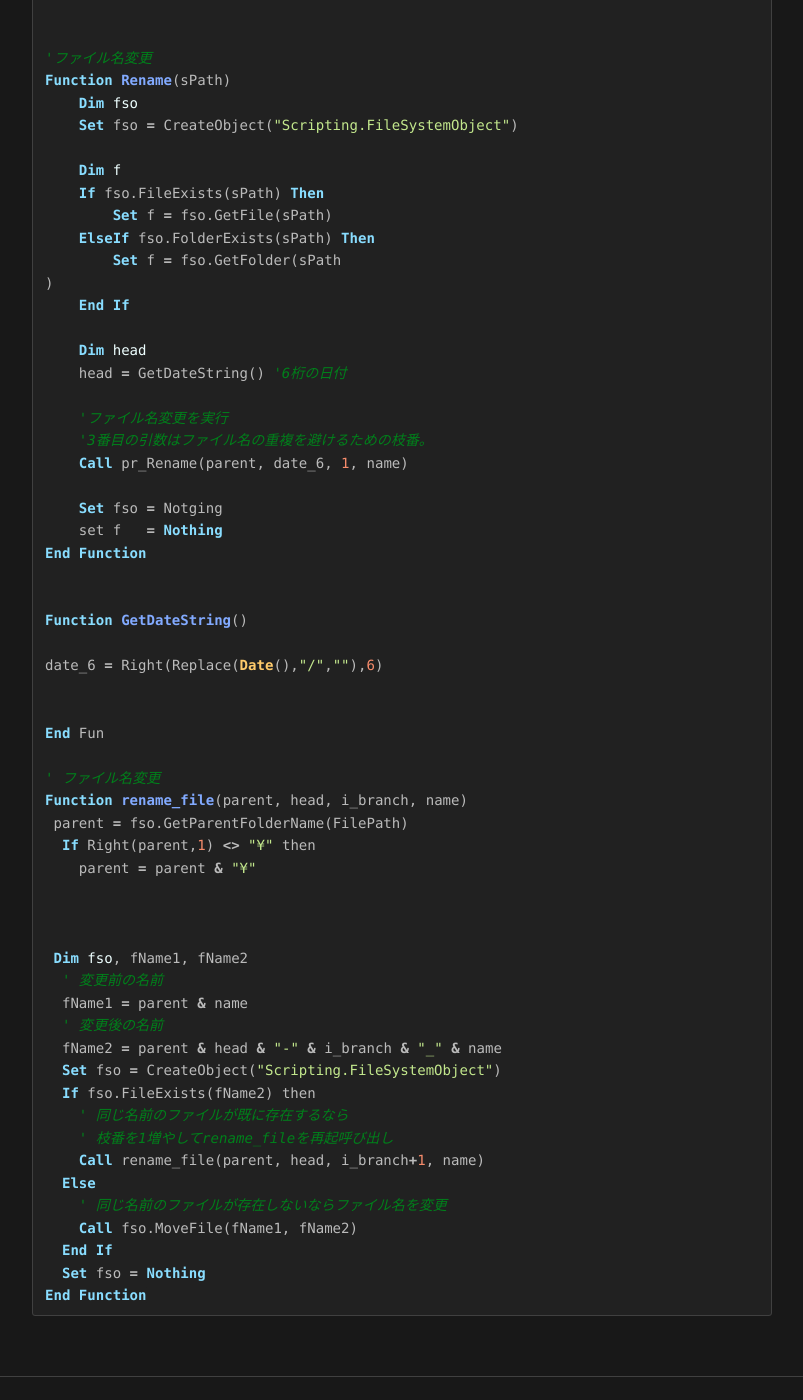
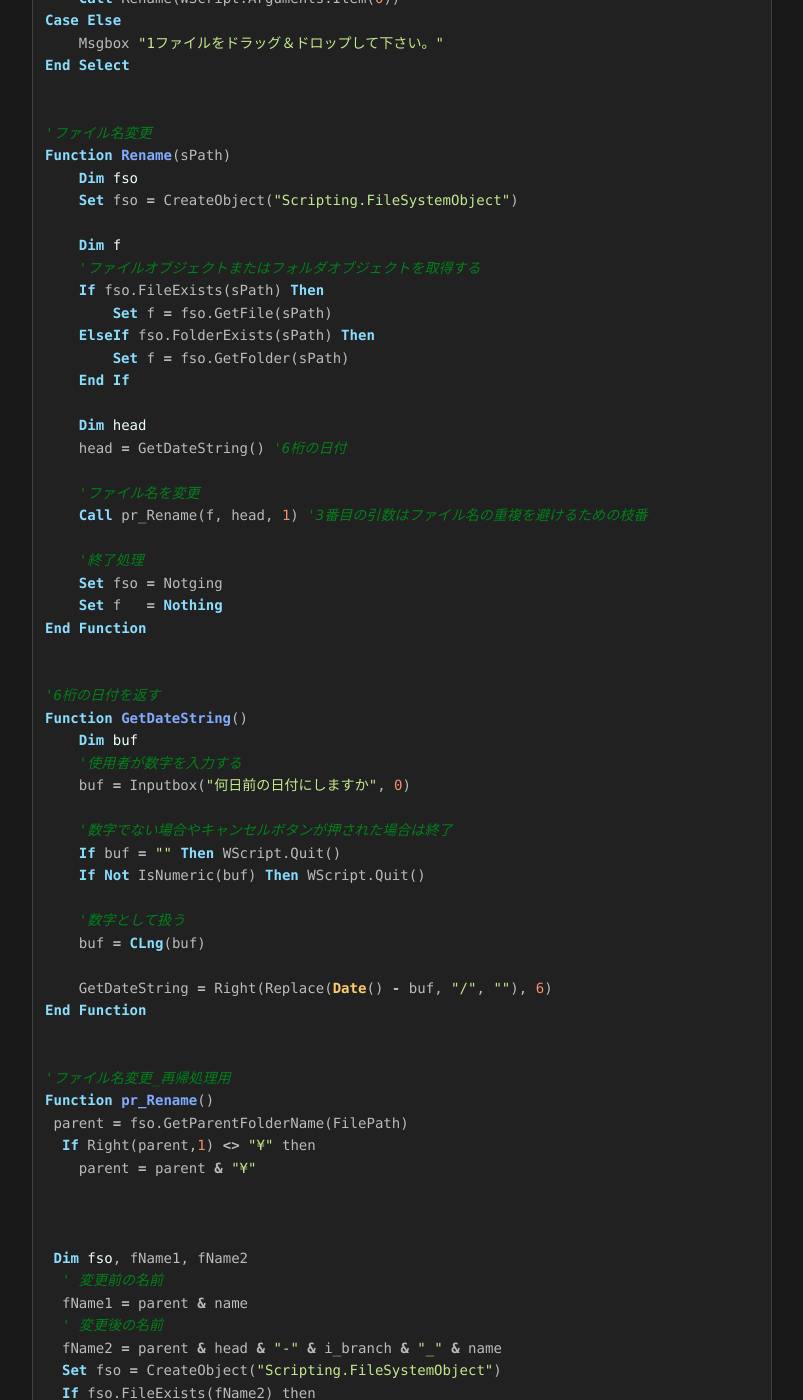
Before and after one commit to sammaya164/minima-test, a Jekyll site: the page built from _posts/2021-11-12-rename.md, in a window 1280 px wide and 1400 px high, scrolled down 374 px. Shown: the whole window, without its empty margins (238-1041 px from the left). Built offline with Jekyll 4.4.1, drawn with Linux system fonts in a browser that asks for light colours; some of the changed text lies outside the part shown.

Commit message:
Update 2021-11-12-rename.md

````diff
--- a/_posts/2021-11-12-rename.md
+++ b/_posts/2021-11-12-rename.md
@@ -1,9 +1,11 @@
 ---
-layout: page
+layout: post
 title: "ファイル名の頭に日付を加える"
 ---
 
-ファイルをドラッグ＆ドロップして使う。
+ファイルをドラッグ＆ドロップしてファイル名を変更する。
+
+フォルダ名も変更できる。
 
 ```vb
 '1ファイルをドラッグ＆ドロップした場合はファイル名変更を実行する
@@ -21,34 +23,44 @@ Function Rename(sPath)
     Set fso = CreateObject("Scripting.FileSystemObject")
 
     Dim f
+    'ファイルオブジェクトまたはフォルダオブジェクトを取得する
     If fso.FileExists(sPath) Then
         Set f = fso.GetFile(sPath)
     ElseIf fso.FolderExists(sPath) Then
-        Set f = fso.GetFolder(sPath
-)
+        Set f = fso.GetFolder(sPath)
     End If
 
     Dim head
     head = GetDateString() '6桁の日付
 
-    'ファイル名変更を実行
-    '3番目の引数はファイル名の重複を避けるための枝番。
-    Call pr_Rename(parent, date_6, 1, name)
+    'ファイル名を変更
+    Call pr_Rename(f, head, 1) '3番目の引数はファイル名の重複を避けるための枝番
 
+    '終了処理
     Set fso = Notging
-    set f   = Nothing
+    Set f   = Nothing
 End Function
 
 
+'6桁の日付を返す
 Function GetDateString()
+    Dim buf
+    '使用者が数字を入力する
+    buf = Inputbox("何日前の日付にしますか", 0)
 
-date_6 = Right(Replace(Date(),"/",""),6)
+    '数字でない場合やキャンセルボタンが押された場合は終了
+    If buf = "" Then WScript.Quit()
+    If Not IsNumeric(buf) Then WScript.Quit()
+
+    '数字として扱う
+    buf = CLng(buf)
+
+    GetDateString = Right(Replace(Date() - buf, "/", ""), 6)
+End Function
 
 
-End Fun
-
-' ファイル名変更
-Function rename_file(parent, head, i_branch, name)
+'ファイル名変更_再帰処理用
+Function pr_Rename()
  parent = fso.GetParentFolderName(FilePath)
   If Right(parent,1) <> "¥" then
     parent = parent & "¥"
````
